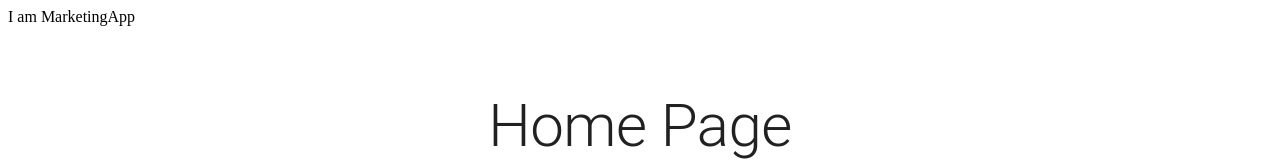
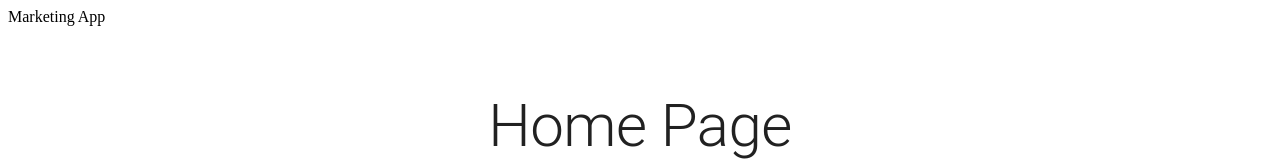
Before and after one commit to renuyadav/MFE, a React app in the folder packages/marketing/: page / in a window 1280 px wide. Shown: the top 161 px of the page. Built offline with nearby package versions, Linux system fonts and the light colour scheme.

Commit message:
test marketing change

```diff
--- a/packages/marketing/src/App.js
+++ b/packages/marketing/src/App.js
@@ -8,7 +8,7 @@ import Pricing from './components/Pricing';
 export default () => {
   return (
     <div>
-      <div>I am MarketingApp</div>
+      <div>Marketing App</div>
       <StylesProvider>
         <BrowserRouter>
           <Switch>
```
